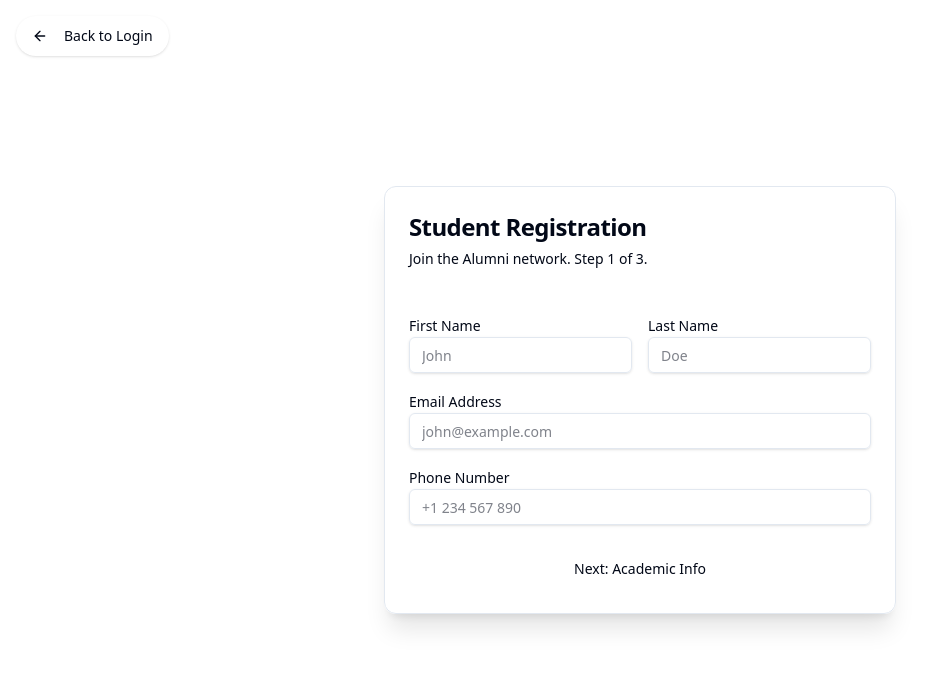
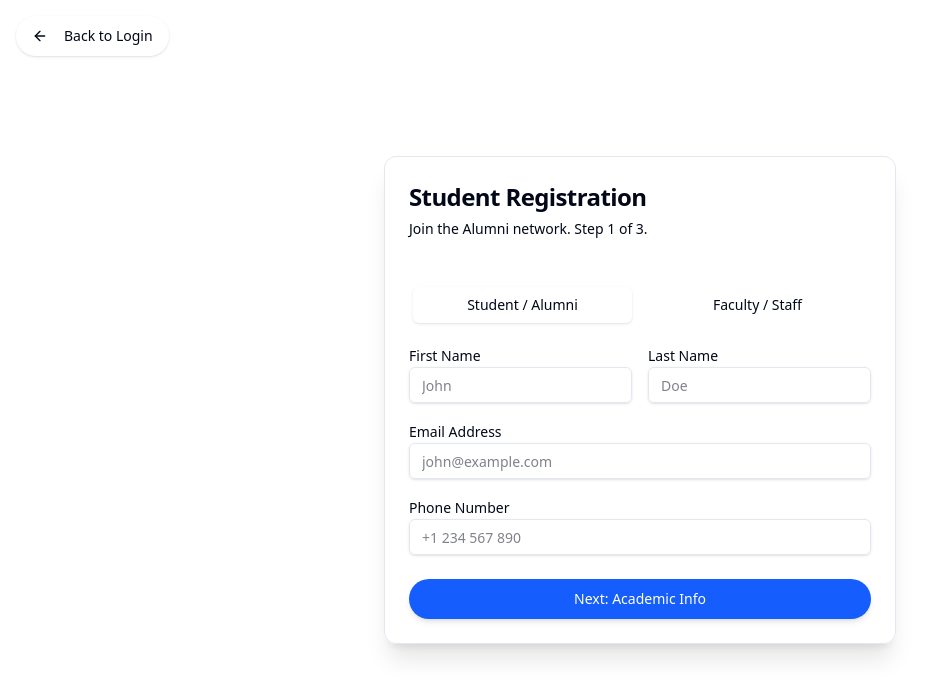
Before and after one commit to Pratik-Bavche/EduConnect-Alumini-Student-Portal, a React app in the folder frontend/: page /register in a window 1280 px wide. Shown: the top 698 px of the page, without its empty margins (0-940 px from the left). Built offline with nearby package versions, Linux system fonts and the light colour scheme; the HTML template or start-up script is replaced by a standard one.

Commit message:
home screen  ui done

```diff
--- a/frontend/src/pages/LoginPage.jsx
+++ b/frontend/src/pages/LoginPage.jsx
@@ -84,7 +84,7 @@ const LoginPage = () => {
                             <Input id="password" type="password" required />
                         </div>
 
-                        <Button type="submit" className="w-full" disabled={isLoading}>
+                        <Button type="submit" className="w-full rounded-full bg-blue-600 hover:bg-blue-700 text-white shadow-md hover:shadow-lg transition-all cursor-pointer" disabled={isLoading}>
                             {isLoading ? (
                                 <>
                                     <Loader2 className="mr-2 h-4 w-4 animate-spin" />
--- a/frontend/src/pages/RegisterPage.jsx
+++ b/frontend/src/pages/RegisterPage.jsx
@@ -13,13 +13,16 @@ const RegisterPage = () => {
 
     // Form State (Simplified)
     const [formData, setFormData] = useState({
+        role: 'student', // 'student' | 'staff'
         firstName: '',
         lastName: '',
         email: '',
         phone: '',
-        rollNo: '',
-        year: '',
-        division: '',
+        rollNo: '', // Student only
+        year: '',   // Student only
+        division: '', // Student only
+        department: '', // Staff only
+        designation: '', // Staff only
         password: '',
         confirmPassword: ''
     });
@@ -45,6 +48,24 @@ const RegisterPage = () => {
             case 1:
                 return (
                     <div className="space-y-4">
+                        {/* Role Selection */}
+                        <div className="flex gap-4 p-1 bg-secondary rounded-lg mb-4">
+                            <button
+                                type="button"
+                                onClick={() => setFormData({ ...formData, role: 'student' })}
+                                className={`flex-1 py-2 text-sm font-medium rounded-md transition-all ${formData.role === 'student' ? 'bg-background shadow-sm text-primary' : 'text-muted-foreground hover:text-foreground'}`}
+                            >
+                                Student / Alumni
+                            </button>
+                            <button
+                                type="button"
+                                onClick={() => setFormData({ ...formData, role: 'staff' })}
+                                className={`flex-1 py-2 text-sm font-medium rounded-md transition-all ${formData.role === 'staff' ? 'bg-background shadow-sm text-primary' : 'text-muted-foreground hover:text-foreground'}`}
+                            >
+                                Faculty / Staff
+                            </button>
+                        </div>
+
                         <div className="grid grid-cols-2 gap-4">
                             <div className="space-y-2">
                                 <Label htmlFor="firstName">First Name</Label>
@@ -63,7 +84,7 @@ const RegisterPage = () => {
                             <Label htmlFor="phone">Phone Number</Label>
                             <Input id="phone" type="tel" placeholder="+1 234 567 890" value={formData.phone} onChange={handleChange} required />
                         </div>
-                        <Button type="button" className="w-full mt-2" onClick={() => setStep(2)}>
+                        <Button type="button" className="w-full mt-2 rounded-full bg-blue-600 hover:bg-blue-700 text-white shadow-md hover:shadow-lg transition-all cursor-pointer" onClick={() => setStep(2)}>
                             Next: Academic Info
                         </Button>
                     </div>
@@ -73,15 +94,17 @@ const RegisterPage = () => {
                     <div className="space-y-4">
                         <div className="pt-2 pb-4">
                             <div className="text-sm font-medium text-muted-foreground mb-4 bg-secondary/50 p-3 rounded-md border border-border/50">
-                                <p>🎓 Please enter your official academic details accurately. These will be used for auto-verification.</p>
+                                <p>{formData.role === 'student' ? '🎓 Please enter your official academic details.' : '💼 Please enter your faculty details.'}</p>
                             </div>
+
+                            {formData.role === 'student' ? (
+                                // Student Fields
+                                <>
                                     <div className="space-y-2">
                                         <Label htmlFor="rollNo">Roll Number</Label>
                                         <Input id="rollNo" placeholder="e.g. 3A01" value={formData.rollNo} onChange={handleChange} required />
                                     </div>
-                        </div>
-
-                        <div className="grid grid-cols-2 gap-4">
+                                    <div className="grid grid-cols-2 gap-4 mt-4">
                                         <div className="space-y-2">
                                             <Label htmlFor="year">Current Year</Label>
                                             <select
@@ -103,9 +126,25 @@ const RegisterPage = () => {
                                             <Input id="division" placeholder="e.g. A" value={formData.division} onChange={handleChange} required />
                                         </div>
                                     </div>
+                                </>
+                            ) : (
+                                // Staff Fields
+                                <>
+                                    <div className="space-y-2">
+                                        <Label htmlFor="department">Department</Label>
+                                        <Input id="department" placeholder="e.g. Computer Engineering" value={formData.department} onChange={handleChange} required />
+                                    </div>
+                                    <div className="space-y-2 mt-4">
+                                        <Label htmlFor="designation">Designation</Label>
+                                        <Input id="designation" placeholder="e.g. Assistant Professor" value={formData.designation} onChange={handleChange} required />
+                                    </div>
+                                </>
+                            )}
+                        </div>
+
                         <div className="flex gap-3 mt-2">
-                            <Button type="button" variant="outline" className="w-1/3" onClick={() => setStep(1)}>Back</Button>
-                            <Button type="button" className="w-2/3" onClick={() => setStep(3)}>Next: Security</Button>
+                            <Button type="button" variant="outline" className="w-1/3 rounded-full hover:bg-blue-50 hover:text-blue-600 hover:border-blue-600 transition-all cursor-pointer" onClick={() => setStep(1)}>Back</Button>
+                            <Button type="button" className="w-2/3 rounded-full bg-blue-600 hover:bg-blue-700 text-white shadow-md hover:shadow-lg transition-all cursor-pointer" onClick={() => setStep(3)}>Next: Security</Button>
                         </div>
                     </div>
                 );
@@ -122,9 +161,9 @@ const RegisterPage = () => {
                         </div>
 
                         <div className="flex gap-3 mt-4">
-                            <Button type="button" variant="outline" className="w-1/3" onClick={() => setStep(2)}>Back</Button>
-                            <Button type="submit" className="w-2/3" disabled={isLoading}>
-                                {isLoading ? <Loader2 className="mr-2 h-4 w-4 animate-spin" /> : <span className="flex items-center">Complete Registration <CheckCircle2 className="ml-2 h-4 w-4" /></span>}
+                            <Button type="button" variant="outline" className="w-1/3 rounded-full hover:bg-blue-50 hover:text-blue-600 hover:border-blue-600 transition-all cursor-pointer" onClick={() => setStep(2)}>Back</Button>
+                            <Button type="submit" className="w-2/3 rounded-full bg-blue-600 hover:bg-blue-700 text-white shadow-md hover:shadow-lg transition-all cursor-pointer" disabled={isLoading}>
+                                {isLoading ? <Loader2 className="mr-2 h-4 w-4 animate-spin" /> : <span className="flex items-center justify-center">Complete Registration <CheckCircle2 className="ml-2 h-4 w-4" /></span>}
                             </Button>
                         </div>
                     </div>
```
Lines whose indentation alone changed are shown as unchanged.
